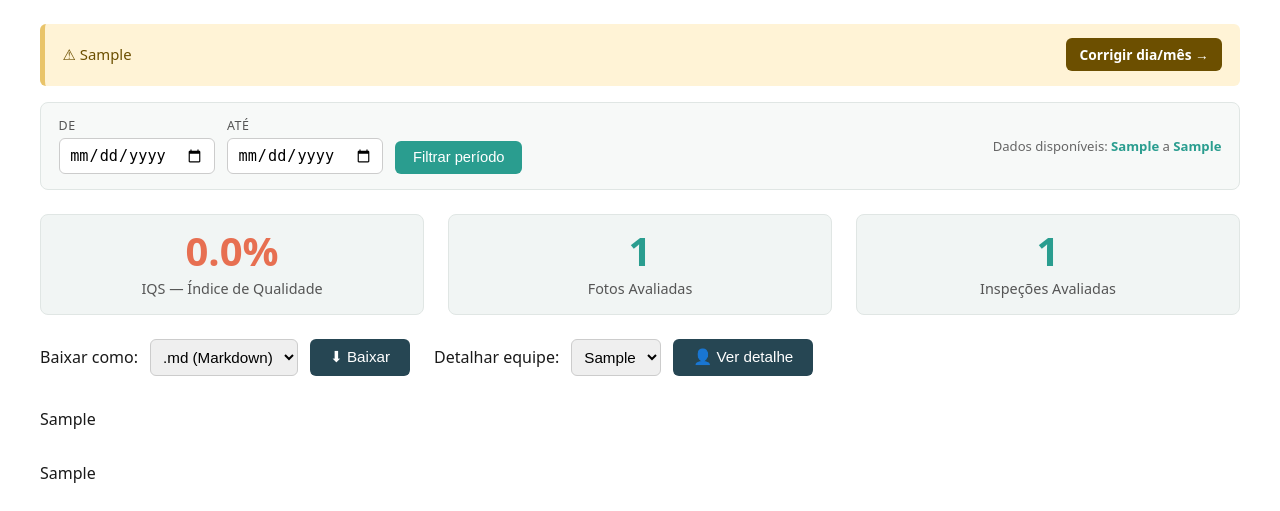
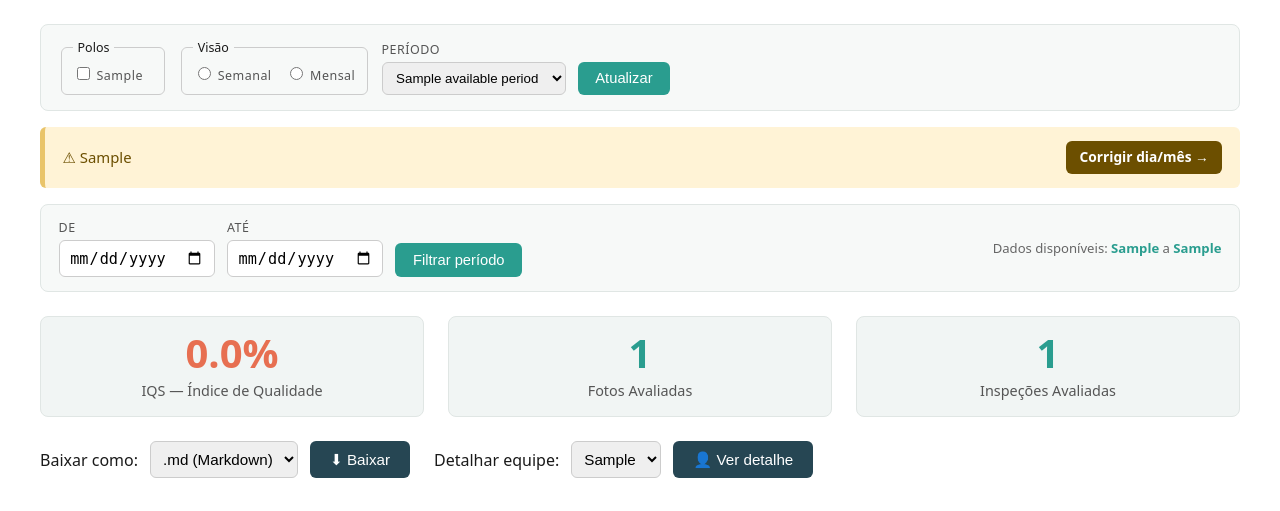
Before and after one commit to D00cky/PythonExcelDashBoard, a Flask app: template app/templates/dashboard.html in a window 1280 px wide. Shown: the part 136-647 px from the top of the page. Run offline with Flask 3, Linux system fonts and the light colour scheme; the template is opened without the code that fills it: most values are stand-ins (such as "Sample title", 1, 10 or a date in 2020); some libraries are stand-ins or nearby versions.

Commit message:
Render multi-Polo batch dashboard with selection bar
GET /dashboard/<id> now dispatches on whether <id> resolves to a batch
directory (manifest.json present) or a legacy single .xlsx, so existing
shared URLs keep working. Batch view aggregates inspections across the
selected Polos for one ISO week or one month, recomputes IC/IQS/overall
from the combined frame, and reuses every PimentasTemplate.build_* figure
unchanged. The dashboard template grows a checkbox + view-toggle +
period dropdown selection bar that submits back as GET parameters.

The per-inspection IQS / IC / overall helpers moved into aggregator so
the legacy route and the batch route share one path; main.py re-imports
them under the old underscore names so existing tests keep their seams.

Co-Authored-By: Claude Opus 4.7 <noreply@anthropic.com>

```diff
--- a/app/routes/main.py
+++ b/app/routes/main.py
@@ -16,13 +16,29 @@ from flask import (
 )
 from openpyxl import load_workbook
 
-from app.core.aggregator import discover_polo_file, write_manifest
+from app.core.aggregator import (
+    MANIFEST_FILENAME,
+    PoloBatch,
+    combined_inspections,
+    combined_stage_failures,
+    discover_polo_file,
+    filter_batch,
+    load_batch,
+    write_manifest,
+)
+from app.core.aggregator import (
+    ic_rows_from_inspections as _ic_rows_from_inspections,
+)
+from app.core.aggregator import (
+    iqs_overall_from_inspections as _iqs_overall_from_inspections,
+)
+from app.core.aggregator import (
+    iqs_rows_from_inspections as _iqs_rows_from_inspections,
+)
 from app.core.exporters import render_export
 from app.core.templates import recognize
 from app.core.templates.pimentas import (
     PimentasTemplate,
-    ServiceIC,
-    ServiceIQS,
     top_observations,
 )
 
@@ -71,7 +87,11 @@ def upload():
 
 @bp.get("/dashboard/<upload_id>")
 def dashboard(upload_id: str) -> str:
-    path = _upload_path(upload_id)
+    kind, target = _resolve_upload(upload_id)
+    if kind == "batch":
+        return _render_batch_dashboard(upload_id, target)
+
+    path = target
     workbook = load_workbook(path, data_only=True, read_only=True)
     template = recognize(workbook.sheetnames)
     if not isinstance(template, PimentasTemplate):
@@ -92,6 +112,130 @@ def dashboard(upload_id: str) -> str:
             swap_dates,
         ),
     )
+
+
+def _render_batch_dashboard(upload_id: str, batch_dir: Path) -> str:
+    batch = load_batch(batch_dir)
+    available_polos = batch.polos
+    available_weeks = batch.iso_weeks
+    available_months = batch.months
+
+    view = request.args.get("view", "weekly")
+    if view not in ("weekly", "monthly"):
+        view = "weekly"
+    period = request.args.get("period") or (
+        (available_weeks[-1] if available_weeks else "")
+        if view == "weekly"
+        else (available_months[-1] if available_months else "")
+    )
+    selected_polos = tuple(request.args.getlist("polos")) or tuple(available_polos)
+    selected_polos = tuple(p for p in selected_polos if p in available_polos)
+    if not selected_polos:
+        selected_polos = tuple(available_polos)
+
+    context = _build_batch_context(batch, selected_polos, view, period)
+    context.update(
+        {
+            "download_action": url_for("main.download", upload_id=upload_id),
+            "available_polos": available_polos,
+            "selected_polos": list(selected_polos),
+            "available_weeks": available_weeks,
+            "available_months": available_months,
+            "available_periods": (
+                [{"key": w, "label": w} for w in available_weeks]
+                if view == "weekly"
+                else [{"key": m, "label": m} for m in available_months]
+            ),
+            "selected_period": period,
+            "view": view,
+            "is_batch": True,
+        }
+    )
+    return render_template("dashboard.html", **context)
+
+
+def _build_batch_context(
+    batch: PoloBatch,
+    polos: tuple[str, ...],
+    view: str,
+    period_key: str,
+) -> dict[str, Any]:
+    filtered = filter_batch(batch, polos=polos, view=view, period_key=period_key)
+    inspections = combined_inspections(filtered)
+    failures = combined_stage_failures(filtered)
+
+    # Pick any concrete PimentasTemplate instance for SERVICE_SHEETS + build_* methods.
+    template = PimentasTemplate()
+    services = sorted(template.SERVICE_SHEETS)
+    iqs_rows = _iqs_rows_from_inspections(inspections, services)
+    ic_rows = _ic_rows_from_inspections(inspections, services)
+    iqs_overall = _iqs_overall_from_inspections(inspections)
+
+    periodo = _periodo_from_inspections(inspections)
+    teams_sorted = (
+        sorted(inspections["team"].dropna().unique().tolist()) if not inspections.empty else []
+    )
+    polo_label = polos[0].title() if len(polos) == 1 else "Múltiplos Polos"
+
+    per_service_sections = []
+    for idx, service in enumerate(services):
+        team_html = template.build_team_conformity_for_service(inspections, service).to_html(
+            include_plotlyjs=False, full_html=False, div_id=f"conf-team-{idx}"
+        )
+        tss_html = template.build_tss_conformity_for_service(inspections, service).to_html(
+            include_plotlyjs=False, full_html=False, div_id=f"conf-tss-{idx}"
+        )
+        per_service_sections.append(
+            {
+                "service": service,
+                "team_chart": _defer_plotly_script(team_html),
+                "tss_chart": _defer_plotly_script(tss_html),
+            }
+        )
+
+    return {
+        "polo_name": polo_label,
+        "periodo": periodo,
+        "iqs_overall": iqs_overall,
+        "total_fotos": sum(r.fotos_avaliadas for r in iqs_rows),
+        "total_inspections": len(inspections),
+        "fig_ic_bar": template.build_ic_bar(ic_rows).to_html(
+            include_plotlyjs=False, full_html=False, div_id="ic-bar"
+        ),
+        "fig_iqs_bar": template.build_service_iqs_bar(iqs_rows).to_html(
+            include_plotlyjs=False, full_html=False, div_id="iqs-bar"
+        ),
+        "fig_photos": template.build_photo_conformity_stacked(iqs_rows).to_html(
+            include_plotlyjs=False, full_html=False, div_id="photos"
+        ),
+        "fig_team_service": template.build_team_service_stacked(inspections).to_html(
+            include_plotlyjs=False, full_html=False, div_id="team-service"
+        ),
+        "fig_tss": template.build_tss_distribution(inspections).to_html(
+            include_plotlyjs=False, full_html=False, div_id="tss-distribution"
+        ),
+        "fig_failing_stages": template.build_top_failing_stages(failures).to_html(
+            include_plotlyjs=False, full_html=False, div_id="failing-stages"
+        ),
+        "fig_worst_teams": template.build_worst_teams(inspections).to_html(
+            include_plotlyjs=False, full_html=False, div_id="worst-teams"
+        ),
+        "top_nc_observations": top_observations(failures, "NC"),
+        "top_sf_observations": top_observations(failures, "SF"),
+        "total_failing_os": int(inspections["nao_conforme_count"].sum())
+        if not inspections.empty
+        else 0,
+        "per_service_sections": per_service_sections,
+        "teams_sorted": teams_sorted,
+        "filter_start": "",
+        "filter_end": "",
+        "available_start": "",
+        "available_end": "",
+        "is_filtered": False,
+        "swap_dates": False,
+        "recomputed": True,
+        "span_warning": None,
+    }
 
 
 @bp.get("/dashboard/<upload_id>/team")
@@ -142,6 +286,18 @@ def _upload_path(upload_id: str) -> Path:
     if not path.exists():
         abort(404)
     return path
+
+
+def _resolve_upload(upload_id: str) -> tuple[str, Path]:
+    """Return either ("batch", batch_dir) or ("legacy", xlsx_path), 404 if neither."""
+    uploads_dir = Path(current_app.instance_path) / "uploads"
+    batch_dir = uploads_dir / upload_id
+    if batch_dir.is_dir() and (batch_dir / MANIFEST_FILENAME).exists():
+        return "batch", batch_dir
+    legacy = uploads_dir / f"{upload_id}.xlsx"
+    if legacy.exists():
+        return "legacy", legacy
+    abort(404)
 
 
 def _periodo_from_inspections(df) -> str | None:
@@ -379,58 +535,9 @@ def _swap_day_month(df: pd.DataFrame) -> pd.DataFrame:
     return df
 
 
-def _iqs_rows_from_inspections(df: pd.DataFrame, services: list[str]) -> list[ServiceIQS]:
-    """Reconstruct ServiceIQS records from raw inspection cells.
-
-    Photos are summed across stage cells per service. ``fotos_nc`` lumps
-    NC + SF together to match how the CAPA-aggregated row treats failures.
-    """
-    out: list[ServiceIQS] = []
-    if df.empty:
-        return out
-    for svc in services:
-        sub = df[df["service"] == svc]
-        if sub.empty:
-            continue
-        avaliadas = int(sub["photo_total"].sum())
-        if avaliadas == 0:
-            continue
-        nc = int((sub["photo_nc"] + sub["photo_sf"]).sum())
-        conforme = int(sub["photo_conforme"].sum())
-        out.append(
-            ServiceIQS(
-                name=svc.title(),
-                fotos_avaliadas=avaliadas,
-                fotos_nc=nc,
-                fotos_conforme=conforme,
-                nc_pct=nc / avaliadas,
-                conforme_pct=conforme / avaliadas,
-            )
-        )
-    return out
-
-
-def _ic_rows_from_inspections(df: pd.DataFrame, services: list[str]) -> list[ServiceIC]:
-    out: list[ServiceIC] = []
-    if df.empty:
-        return out
-    for svc in services:
-        sub = df[df["service"] == svc]
-        total = len(sub)
-        if total == 0:
-            continue
-        conf = int(sub["conforme_count"].sum())
-        out.append(ServiceIC(name=svc.title(), ic_pct=conf / total, lvs=total))
-    return out
-
-
-def _iqs_overall_from_inspections(df: pd.DataFrame) -> float | None:
-    if df.empty:
-        return None
-    total = int(df["photo_total"].sum())
-    if total == 0:
-        return None
-    return int(df["photo_conforme"].sum()) / total
+# Helpers _iqs_rows_from_inspections / _ic_rows_from_inspections /
+# _iqs_overall_from_inspections moved to app.core.aggregator and re-imported
+# above so the batch dashboard and single-file dashboard share one path.
 
 
 def _iso(ts: pd.Timestamp | None) -> str:
--- a/app/templates/dashboard.html
+++ b/app/templates/dashboard.html
@@ -66,6 +66,38 @@
         <h1>Dashboard — Polo {{ polo_name }}</h1>
         {% if periodo %}<div class="periodo">Período: <strong>{{ periodo }}</strong>{% if is_filtered %} <em>(filtrado)</em>{% endif %}</div>{% endif %}
     </header>
+
+    {% if available_polos %}
+    <form class="filter-bar selection-bar" method="get" action="">
+        <fieldset style="border: 1px solid #ccc; border-radius: 6px; padding: 0.4rem 0.7rem;">
+            <legend style="font-size: 0.78rem; padding: 0 0.3rem;">Polos</legend>
+            {% for p in available_polos %}
+            <label style="display: inline-block; margin-right: 0.6rem; text-transform: none;">
+                <input type="checkbox" name="polos" value="{{ p }}" {% if p in selected_polos %}checked{% endif %}>
+                {{ p|title }}
+            </label>
+            {% endfor %}
+        </fieldset>
+        <fieldset style="border: 1px solid #ccc; border-radius: 6px; padding: 0.4rem 0.7rem;">
+            <legend style="font-size: 0.78rem; padding: 0 0.3rem;">Visão</legend>
+            <label style="display: inline-block; margin-right: 0.6rem; text-transform: none;">
+                <input type="radio" name="view" value="weekly" {% if view == 'weekly' %}checked{% endif %}> Semanal
+            </label>
+            <label style="display: inline-block; text-transform: none;">
+                <input type="radio" name="view" value="monthly" {% if view == 'monthly' %}checked{% endif %}> Mensal
+            </label>
+        </fieldset>
+        <div>
+            <label for="period">Período</label>
+            <select id="period" name="period" style="padding: 0.45rem 0.6rem; border: 1px solid #ccc; border-radius: 6px;">
+                {% for p in available_periods %}
+                <option value="{{ p.key }}" {% if p.key == selected_period %}selected{% endif %}>{{ p.label }}</option>
+                {% endfor %}
+            </select>
+        </div>
+        <button type="submit">Atualizar</button>
+    </form>
+    {% endif %}
 
     {% if span_warning %}
     <div class="warning-banner">
```
Also changed, not shown: app/core/aggregator.py (+67 -1 lines), tests/integration/test_main_routes.py (+56 -0 lines), tests/unit/test_aggregator.py (+31 -0 lines).
